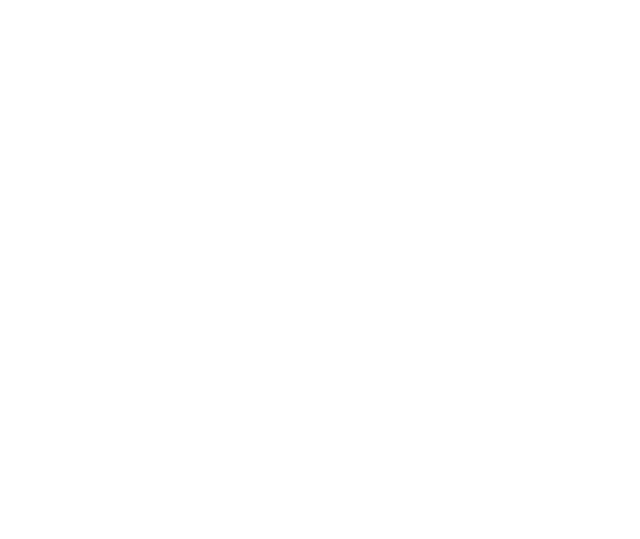
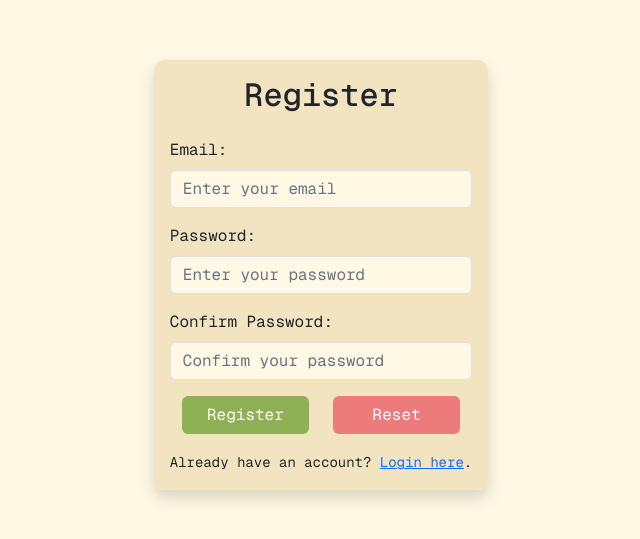
Before and after one commit to MarioSilv0/iCare, an Angular app in the folder icare.client/: page /register in a window 1280 px wide. Shown: the part 149-688 px from the top of the page, without its empty margins (319-959 px from the left). Built offline with nearby package versions, Linux system fonts and the light colour scheme; no server answers.

Commit message:
coisas a funcionar espero

```diff
--- a/icare.client/src/app/app.component.css
+++ b/icare.client/src/app/app.component.css
@@ -4,11 +4,13 @@
   text-align: center;
 }
 
-th, td {
+th,
+td {
   padding-left: 1rem;
   padding-right: 1rem;
 }
 
 table {
   margin: 0 auto;
+  margin: 0 auto;
 }
--- a/icare.client/src/app/app.component.html
+++ b/icare.client/src/app/app.component.html
@@ -1,6 +1,4 @@
-<body>
-  <app-nav-menu *ngIf="showNavMenu"></app-nav-menu>
-  <div class="container">
-    <router-outlet></router-outlet>
-  </div>
-</body>
+<app-nav-menu *ngIf="showNavMenu"></app-nav-menu>
+<div class="container">
+  <router-outlet></router-outlet>
+</div>
--- a/icare.client/src/app/auth/login/login.component.html
+++ b/icare.client/src/app/auth/login/login.component.html
@@ -1,42 +1,52 @@
 <div class="container mt-5">
   <div class="row justify-content-center">
-    <div class="col-md-6">
-      <div class="card shadow">
-        <div class="card-body">
+    <div class="col-md-6 w-100">
+      <div class="card border-0 shadow radius">
+        <div class="card-body bg-bege-contrast radius">
           <h2 class="text-center mb-4">Login</h2>
-
+          <!-- foto de site -->
           <form (ngSubmit)="onLogin()">
             <div class="mb-3">
-              <label for="email" class="form-label">Email:</label>
-              <input type="email"
+              <label for="email" class="w-100 text-start form-label">
+                Email:
+              </label>
+              <input
+                type="email"
                 id="email"
                 [(ngModel)]="email"
                 name="email"
-                     class="form-control"
+                class="form-control bg-bege"
                 placeholder="Enter your email"
-                     required />
+                required
+              />
             </div>
-
             <div class="mb-3">
-              <label for="password" class="form-label">Password:</label>
-              <input type="password"
+              <label for="password" class="w-100 form-label text-start">
+                Password:
+              </label>
+              <input
+                type="password"
                 id="password"
                 [(ngModel)]="password"
                 name="password"
-                     class="form-control"
+                class="form-control bg-bege"
                 placeholder="Enter your password"
-                     required />
+                required
+              />
             </div>
-
-            <div *ngIf="errorMessage" class="alert alert-danger" role="alert">
+            <div *ngIf="errorMessage" class="alert bg-vermelho" role="alert">
               {{ errorMessage }}
             </div>
-
-            <button type="submit" class="btn btn-primary w-100">Login</button>
+            <div class="container d-flex flex-row gap-4">
+              <button type="submit" class="btn bg-verde w-100">Login</button>
+              <button type="reset" class="btn bg-vermelho w-100">Reset</button>
+            </div>
           </form>
-
           <div class="text-center mt-3">
-            <small>Don't have an account? <a routerLink="/register">Register here</a></small>
+            <small
+              >Don't have an account?
+              <a routerLink="/register">Register here</a></small
+            >
           </div>
         </div>
       </div>
--- a/icare.client/src/app/auth/register/register.component.html
+++ b/icare.client/src/app/auth/register/register.component.html
@@ -1,103 +1,171 @@
 <div class="container mt-5">
   <div class="row justify-content-center">
-    <div class="col-md-6">
+    <div class="col-md-6 w-100">
+      <div class="card border-0 shadow radius">
+        <div class="card-body bg-bege-contrast radius">
           <h2 class="text-center mb-4">Register</h2>
           <form (ngSubmit)="onRegister()" #registerForm="ngForm">
             <!-- Email -->
             <div class="mb-3">
-          <label for="email" class="form-label">Email</label>
-          <input type="email"
+              <label for="email" class="w-100 text-start form-label"
+                >Email:</label
+              >
+              <input
+                type="email"
                 id="email"
                 name="email"
-                 class="form-control"
-                 [ngClass]="{'is-invalid': emailInput.invalid && emailInput.touched, 'is-valid': emailInput.valid && emailInput.touched}"
+                class="form-control bg-bege"
+                [ngClass]="{
+                  'is-invalid': emailInput.invalid && emailInput.touched,
+                  'is-valid': emailInput.valid && emailInput.touched
+                }"
                 [(ngModel)]="email"
+                placeholder="Enter your email"
                 required
                 pattern="^[a-zA-Z0-9._%+-]+@[a-zA-Z0-9.-]+\.[a-zA-Z]{2,}$"
-                 #emailInput="ngModel" />
+                #emailInput="ngModel"
+              />
               <!-- Mensagem de erro -->
-          <div *ngIf="emailInput.invalid && emailInput.touched" class="text-danger">
-            <small *ngIf="emailInput.errors?.['required']">Email is required.</small>
-            <small *ngIf="emailInput.errors?.['pattern']">Please enter a valid email address.</small>
+              <div
+                *ngIf="emailInput.invalid && emailInput.touched"
+                class="text-danger"
+              >
+                <small *ngIf="emailInput.errors?.['required']"
+                  >Email is required.</small
+                >
+                <small *ngIf="emailInput.errors?.['pattern']"
+                  >Please enter a valid email address.</small
+                >
               </div>
               <!-- Mensagem de sucesso -->
-          <div *ngIf="emailInput.valid && emailInput.touched" class="text-success">
+              <div
+                *ngIf="emailInput.valid && emailInput.touched"
+                class="text-success"
+              >
                 <small>Email looks good!</small>
               </div>
             </div>
-
             <!-- Password -->
             <div class="mb-3">
-          <label for="password" class="form-label">Password</label>
-          <input type="password"
+              <label for="password" class="w-100 text-start form-label"
+                >Password:</label
+              >
+              <input
+                type="password"
                 id="password"
                 name="password"
-                 class="form-control"
+                class="form-control bg-bege"
                 [ngClass]="{
                   'is-invalid': !passwordIsValide() && passwordInput.touched,
                   'is-valid': passwordIsValide() && passwordInput.touched
                 }"
                 [(ngModel)]="password"
                 required
+                placeholder="Enter your password"
                 minlength="8"
                 #passwordInput="ngModel"
-                 (input)="validatePassword(password)" />
+                (input)="validatePassword(password)"
+              />
               <!-- Mensagem de erro -->
-          <div *ngIf="!passwordIsValide() && passwordInput.touched" class="text-danger">
-            <small *ngIf="passwordInput.errors?.['required']">Password is required.</small>
-            <small *ngIf="passwordInput.errors?.['minlength']">Password must be at least 8 characters long.</small>
-            <small *ngIf="passwordErrors.includes('lower')">Password must contain at least one lowercase letter ('a'-'z').</small>
-            <small *ngIf="passwordErrors.includes('upper')">Password must contain at least one uppercase letter ('A'-'Z').</small>
-            <small *ngIf="passwordErrors.includes('digit')">Password must contain at least one digit ('0'-'9').</small>
-            <small *ngIf="passwordErrors.includes('nonAlphanumeric')">Password must contain at least one non-alphanumeric character.</small>
+              <div
+                *ngIf="!passwordIsValide() && passwordInput.touched"
+                class="text-danger d-flex flex-column"
+              >
+                <small *ngIf="passwordInput.errors?.['required']">
+                  Password is required.
+                </small>
+                <small *ngIf="passwordInput.errors?.['minlength']">
+                  Password must be at least 8 characters long.
+                </small>
+                <small *ngIf="passwordErrors.includes('lower')">
+                  Password must contain at least one lowercase letter('a'-'z').
+                </small>
+                <small *ngIf="passwordErrors.includes('upper')">
+                  Password must contain at least one uppercase letter('A'-'Z').
+                </small>
+                <small *ngIf="passwordErrors.includes('digit')">
+                  Password must contain at least one digit ('0'-'9').
+                </small>
+                <small *ngIf="passwordErrors.includes('nonAlphanumeric')">
+                  Password must contain at least one non-alphanumeric character.
+                </small>
               </div>
               <!-- Mensagem de sucesso -->
               <div *ngIf="passwordIsValide()" class="text-success">
                 <small>Password is Valide!</small>
               </div>
             </div>
-
-
             <!-- Confirm Password -->
             <div class="mb-3">
-          <label for="confirmPassword" class="form-label">Confirm Password</label>
-          <input type="password"
+              <label for="confirmPassword" class="w-100 text-start form-label"
+                >Confirm Password:
+              </label>
+              <input
+                type="password"
                 id="confirmPassword"
                 name="confirmPassword"
-                 class="form-control"
-                 [ngClass]="{'is-invalid': confirmPasswordInput.invalid && confirmPasswordInput.touched, 'is-valid': confirmPasswordInput.valid && confirmPasswordInput.touched}"
+                class="form-control bg-bege"
+                [ngClass]="{
+                  'is-invalid':
+                    confirmPasswordInput.invalid &&
+                    confirmPasswordInput.touched,
+                  'is-valid':
+                    confirmPasswordInput.valid && confirmPasswordInput.touched
+                }"
+                placeholder="Confirm your password"
                 [(ngModel)]="confirmPassword"
                 required
-                 #confirmPasswordInput="ngModel" />
+                #confirmPasswordInput="ngModel"
+              />
               <!-- Mensagem de erro -->
-          <div *ngIf="confirmPasswordInput.invalid && confirmPasswordInput.touched" class="text-danger">
-            <small *ngIf="confirmPasswordInput.errors?.['required']">Confirm password is required.</small>
-            <small *ngIf="confirmPasswordInput.touched && password !== confirmPassword">Passwords do not match.</small>
+              <div
+                *ngIf="
+                  confirmPasswordInput.invalid && confirmPasswordInput.touched
+                "
+                class="text-danger"
+              >
+                <small *ngIf="confirmPasswordInput.errors?.['required']">
+                  Confirm password is required.
+                </small>
+                <small
+                  *ngIf="
+                    confirmPasswordInput.touched && password !== confirmPassword
+                  "
+                >
+                  Passwords do not match.
+                </small>
               </div>
               <!-- Mensagem de sucesso -->
-          <div *ngIf="password === confirmPassword && confirmPasswordInput.touched" class="text-success">
-            <small>Passwords match!</small>
+              <div
+                *ngIf="
+                  password &&
+                  confirmPassword &&
+                  password === confirmPassword &&
+                  confirmPasswordInput.touched
+                "
+                class="text-success"
+              >
+                <small> Passwords match! </small>
               </div>
             </div>
-
-
             <!-- Error Message -->
             <div *ngIf="errorMessage" class="alert alert-danger">
               {{ errorMessage }}
             </div>
-
             <!-- Submit Button -->
-        <div class="d-grid">
-          <button type="submit" class="btn btn-primary" [disabled]="registerForm.invalid">
-            Register
-          </button>
+            <div class="container d-flex flex-row gap-4">
+              <button type="submit" class="btn bg-verde w-100">Register</button>
+              <button type="reset" class="btn bg-vermelho w-100">Reset</button>
             </div>
-        <div class="text-center">
+          </form>
+          <div class="text-center mt-3">
             <small>
               Already have an account?
               <a routerLink="/login" class="text-primary">Login here</a>.
             </small>
-      </form>
           </div>
         </div>
       </div>
+    </div>
+  </div>
+</div>
--- a/icare.client/src/index.html
+++ b/icare.client/src/index.html
@@ -1,13 +1,20 @@
-<!doctype html>
+<!DOCTYPE html>
 <html lang="en">
-<head>
-  <meta charset="utf-8">
-  <title>IcareClient</title>
-  <base href="/">
-  <meta name="viewport" content="width=device-width, initial-scale=1">
-  <link rel="icon" type="image/x-icon" href="favicon.ico">
-</head>
-<body>
-  <app-root></app-root>
-</body>
+  <head>
+    <meta charset="utf-8" />
+    <title>IcareClient</title>
+    <base href="/" />
+    <meta name="viewport" content="width=device-width, initial-scale=1" />
+    <link rel="stylesheet" href="./styles.css" />
+    <link rel="icon" type="image/x-icon" href="favicon.ico" />
+    <link rel="preconnect" href="https://fonts.googleapis.com" />
+    <link rel="preconnect" href="https://fonts.gstatic.com" crossorigin />
+    <link
+      href="https://fonts.googleapis.com/css2?family=Geist+Mono:wght@100..900&display=swap"
+      rel="stylesheet"
+    />
+  </head>
+  <body class="d-flex align-items-center justify-content-center bg-bege">
+    <app-root></app-root>
+  </body>
 </html>
--- a/icare.client/src/styles.css
+++ b/icare.client/src/styles.css
@@ -1 +1,76 @@
-/* You can add global styles to this file, and also import other style files */
+:root {
+  --bg-bege: #fff8e4;
+  --bg-bege-contrast: #f2e4c1;
+  --bg-vermelho: #ed7b7b;
+  --bg-vermelho-contrast: #f44336;
+  --bg-verde: #8eb155;
+  --bg-verde-contrast: #00ff5e;
+  --bg-azul: #3b82f6;
+  --bg-cinzento: #6b7280;
+  --bg-branco: #ffffff;
+  --bg-preto: #000000;
+  --bg-font: "Geist Mono", serif;
+  --bg-radius: 10px;
+  --bg-shadow: rgba(0, 0, 0, 0.19) 0px 10px 20px,
+    rgba(0, 0, 0, 0.23) 0px 6px 6px;
+}
+*,
+*::before,
+*::after {
+  margin: 0;
+  padding: 0;
+  font-family: var(--bg-font);
+}
+body {
+  width: 100vw;
+  min-height: 100vh;
+}
+.bg-bege {
+  background: var(--bg-bege) !important;
+}
+.bg-bege-contrast {
+  background: var(--bg-bege-contrast) !important;
+}
+.bg-vermelho {
+  background: var(--bg-vermelho) !important;
+}
+.bg-vermelho-contrast {
+  background: var(--bg-vermelho-contrast) !important;
+}
+.bg-verde {
+  background: var(--bg-verde) !important;
+}
+.bg-verde-contrast {
+  background: var(--bg-verde-contrast) !important;
+}
+.bg-azul {
+  background: var(--bg-azul) !important;
+}
+.bg-cinzento {
+  background: var(--bg-cinzento) !important;
+}
+.bg-branco {
+  background: var(--bg-branco) !important;
+}
+.bg-preto {
+  background: var(--bg-preto) !important;
+}
+input::placeholder {
+  color: var(--bg-cinzento) !important;
+}
+input[type="button"],
+input[type="submit"],
+button {
+  color: var(--bg-branco) !important;
+}
+input[type="text"],
+input[type="email"],
+input[type="password"] {
+  color: var(--bg-preto) !important;
+}
+.radius {
+  border-radius: var(--bg-radius) !important;
+}
+.shadow {
+  box-shadow: var(--bg-shadow) !important;
+}
```
Also changed, not shown: icare.client/src/app/auth/register/register.component.css (+8 -20 lines), icare.client/src/app/nav-menu/nav-menu.component.html (+22 -12 lines), 2 other files (tests, documents, lock files or other folders). Lines whose indentation alone changed are shown as unchanged.
